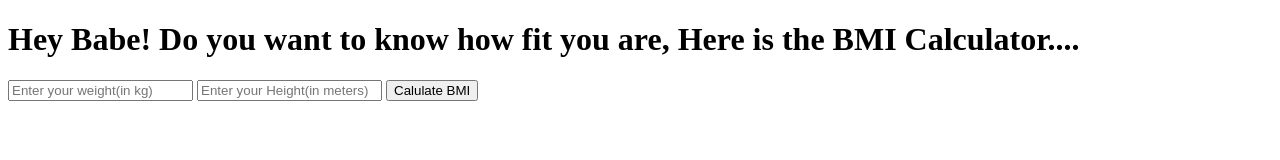
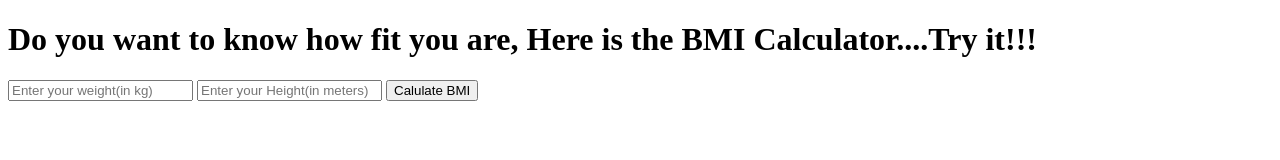
Before and after one commit to RaviVaishnav20/Simple-Calculators, a website: page bmiCalculator.html in a window 1280 px wide. Drawn offline with Linux system fonts and the light colour scheme.

Commit message:
update h1 text

```diff
--- a/bmiCalculator.html
+++ b/bmiCalculator.html
@@ -5,7 +5,7 @@
     <title>BMI Calculator</title>
   </head>
   <body>
-    <h1>Hey Babe! Do you want to know how fit you are, Here is the BMI Calculator....</h1>
+    <h1>Do you want to know how fit you are, Here is the BMI Calculator....Try it!!!</h1>
     <form  action="/bmicalculator" method="post">
       <input type="text" name="weight" placeholder="Enter your weight(in kg)">
       <input type="text" name="height" placeholder="Enter your Height(in meters)">
```
